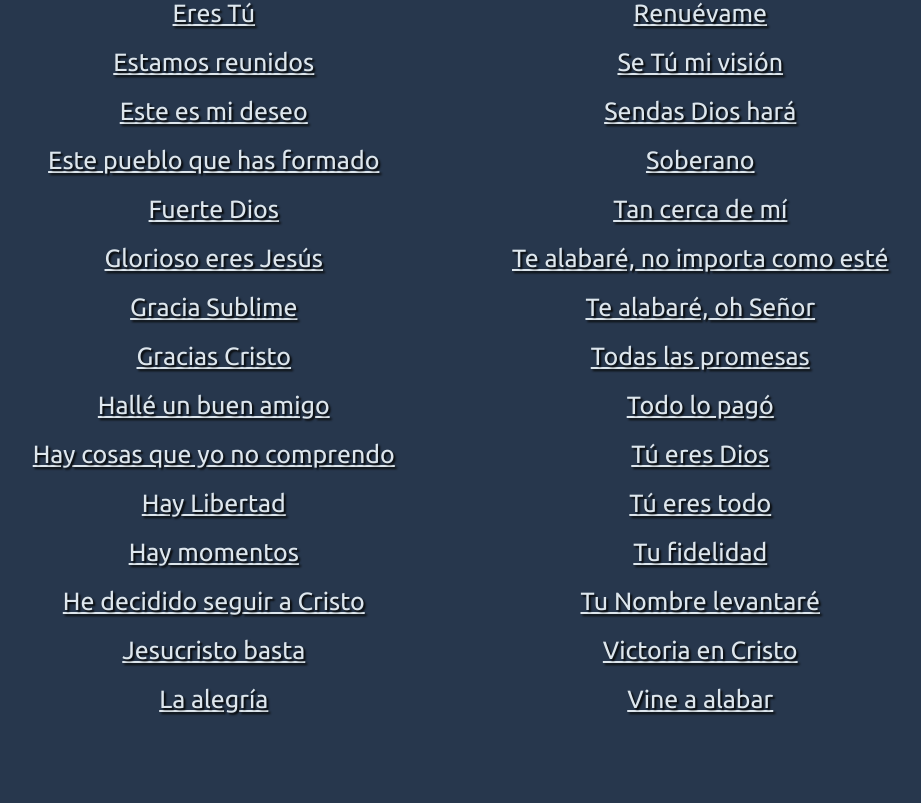
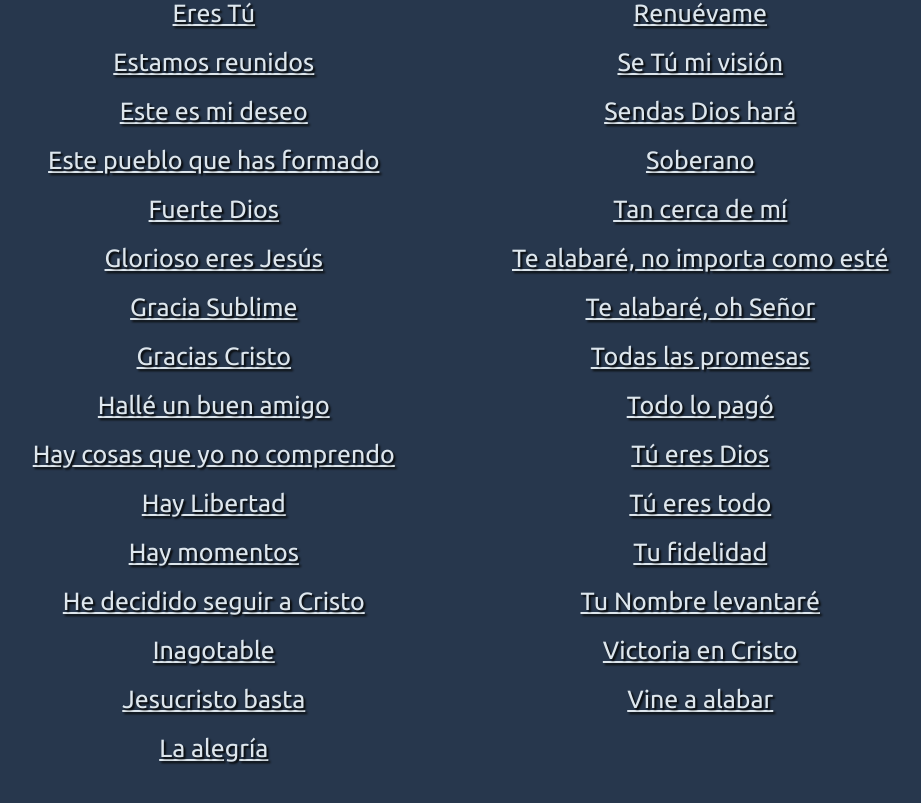
Before and after one commit to germanware/cancionero, a React (Vite) app: page / in a window 1280 px wide. Shown: the part 1532-2335 px from the top of the page, without its empty margins (183-1104 px from the left). Before the commit the page ends 2314 px from the top, so only its background shows below. Built offline with nearby package versions, Linux system fonts and the light colour scheme.

Commit message:
updateAddInagotable

```diff
--- a/src/canciones.js
+++ b/src/canciones.js
@@ -466,5 +466,11 @@ export default [
         'pedida': 0,
         'name': 'Como el ciervo',
         'body': ['Como el ciervo clama por las aguas,', 'Mi alma anhela a Dios.', 'Sólo Tú satisfaces mi ansiedad', 'Llenándome de paz.', '', 'Solo Tú eres mi sostén', '¿A quién iré sino solo a ti?', 'Yo te rindo mi vida entera', 'Para siempre a Ti Señor.', '', 'Cristo, Tú eres mi amigo y mi hermano,', 'Aunque eres Rey también.', 'Yo te amo por sobre todo', 'Y te alabo, mi Señor.', '', 'Más que al oro te anhelo a Ti,', 'Pues solo Tú me podrás saciar.', 'Solo Tú eres mi alegría,', 'La razón de mi existir.',]
+    },
+    {
+        'id': 80,
+        'pedida': 0,
+        'name': 'Inagotable',
+        'body': ['Al pensar lo que has hecho en mí', 'Cuán profundo Tú me amaste', 'Sin dudar me escogiste a mí', 'Por mi nombre me llamaste', 'Dame de beber', '', 'De tu amor, la fuente de todo poder', 'El agua que sacia mi sed, tu inagotable amor', 'Tu amor nunca podré imaginar', 'El ancho y la profundidad de tu inagotable amor.', '', 'Tu lugar es ahora en mí', 'Al creerte me haces fuerte', 'Como Él es soy yo ahora aquí', 'Mis temores desvanecen', 'Dame de beber', '', 'De tu amor, la fuente de todo poder', 'El agua que sacia mi sed, tu inagotable amor', 'Tu amor nunca podré imaginar', 'El ancho y la profundidad de tu inagotable amor.', '', '///A aquel que tiene el poder', 'La gloria sea a Él///', 'Dame de beber', '', 'De tu amor, la fuente de todo poder', 'El agua que sacia mi sed, tu inagotable amor', 'Tu amor nunca podré imaginar', 'El ancho y la profundidad de tu inagotable amor.']
     }
 ]
```
